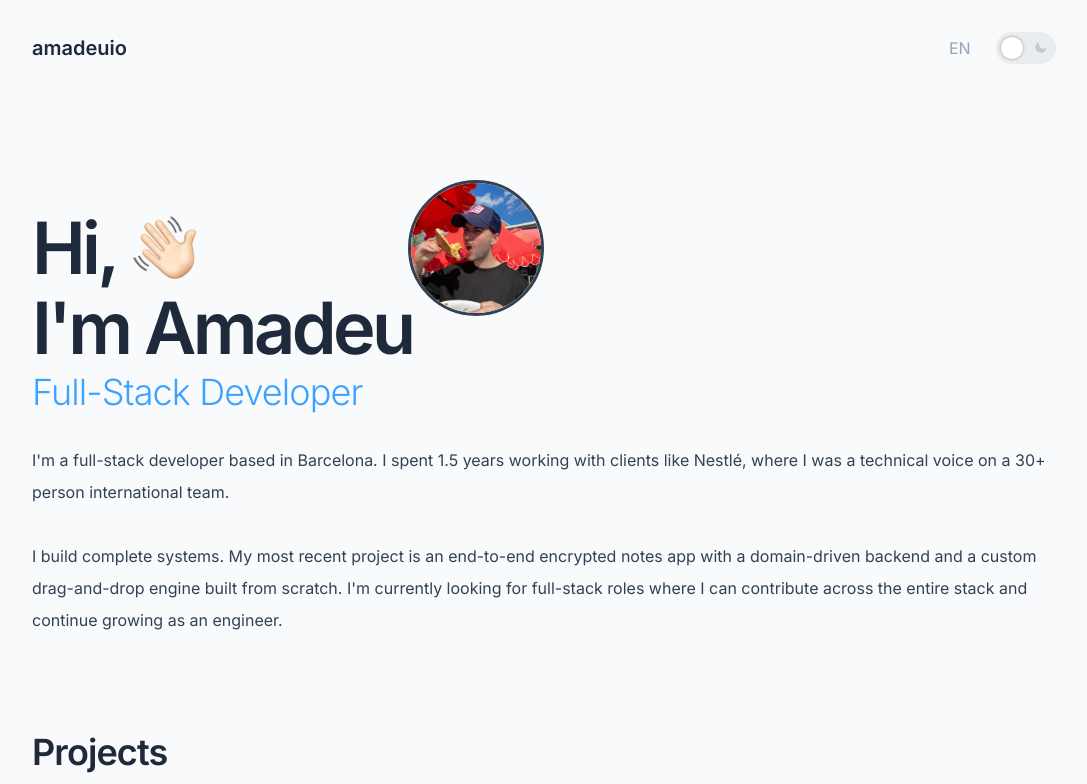
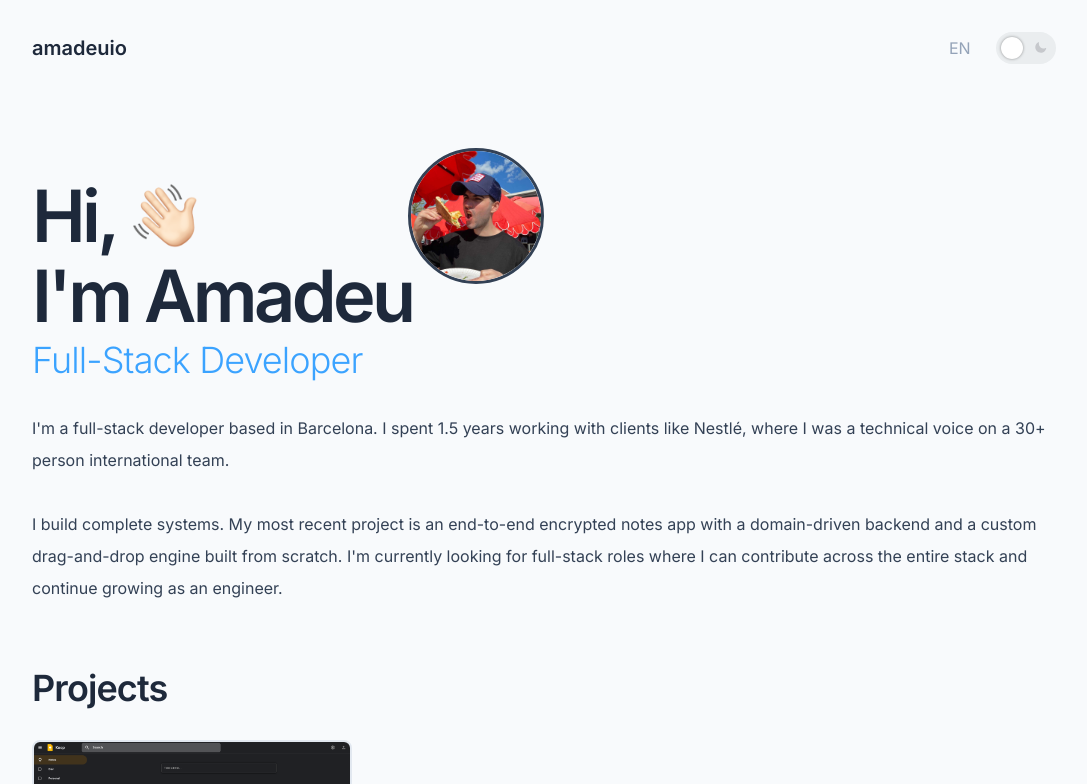
Before and after one commit to amadeuio/portfolio, a React (Vite) app: page / in a window 1280 px wide. Shown: the top 784 px of the page, without its empty margins (96-1183 px from the left). Built offline with nearby package versions, Linux system fonts and the light colour scheme.

Commit message:
fix: adjust gap spacing in App component layout

```diff
--- a/src/App.tsx
+++ b/src/App.tsx
@@ -12,7 +12,7 @@ const App = () => {
         isDarkMode ? 'dark' : '',
       )}
     >
-      <div className="flex max-w-5xl flex-col gap-24">
+      <div className="flex max-w-5xl flex-col gap-16">
         <Navbar />
         <Intro />
         <Projects />
```
